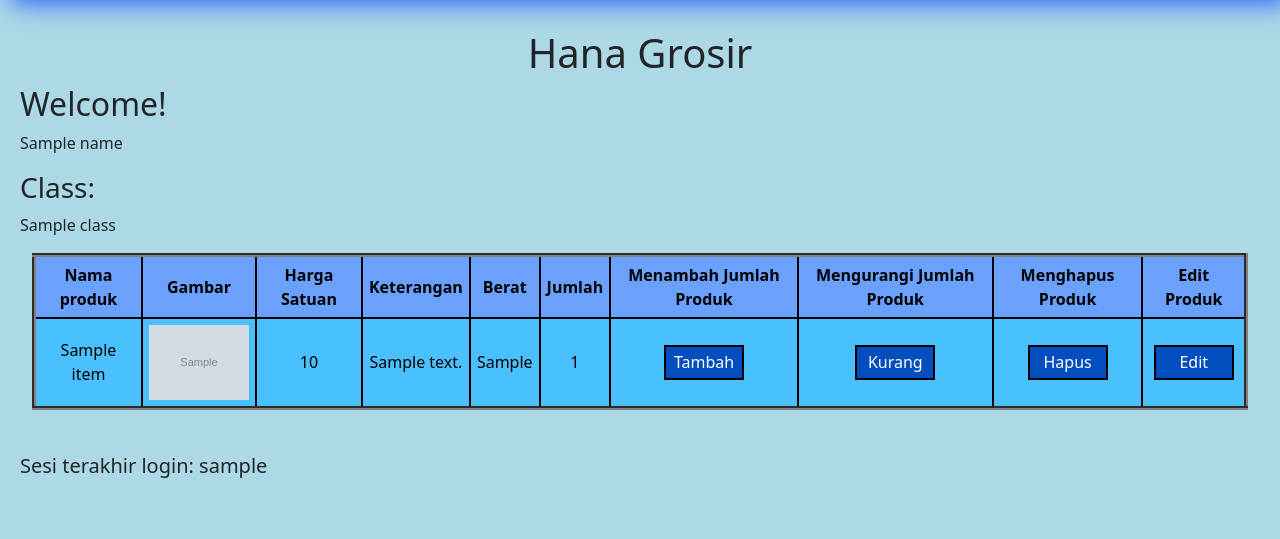
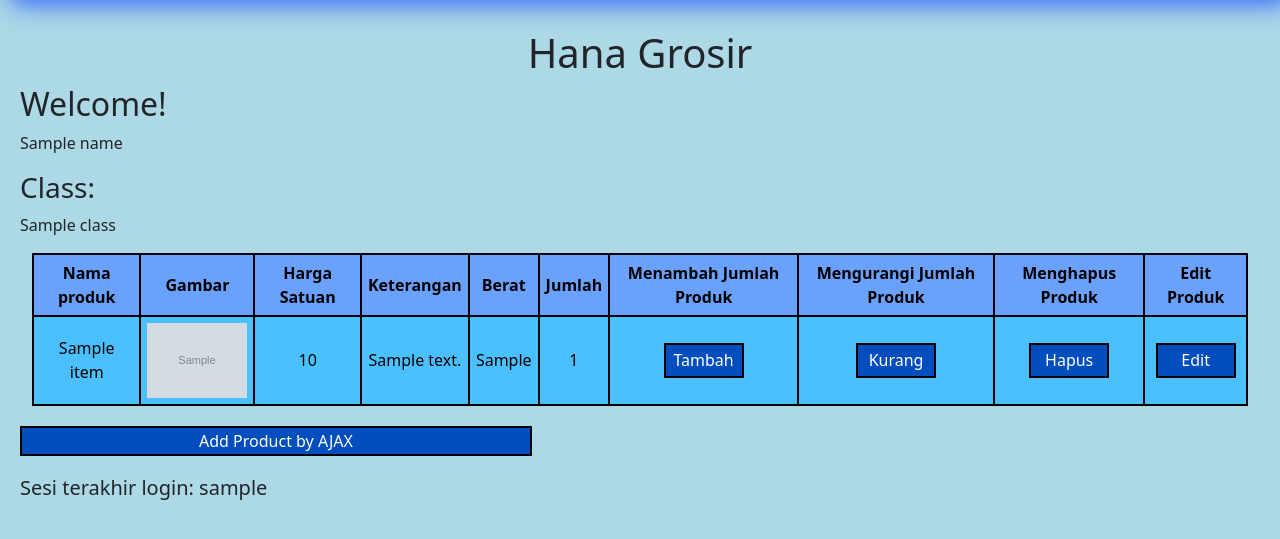
Before and after one commit to catherinehana/Tugas02PBP, a Django app: template main/templates/main.html in a window 1280 px wide. Shown: the part 71-610 px from the top of the page. Run offline with Django 4.2, Linux system fonts and the light colour scheme; tables that the repository leaves empty hold one stand-in row (values such as "Sample post"); the template is opened without the code that fills it: values that come from a table or form of the project are taken from there, most other values are stand-ins (such as "Sample title", 1, 10 or a date in 2020); grey boxes marked "Sample" are stand-in pictures.

Commit message:
percobaan pertama

```diff
--- a/main/templates/main.html
+++ b/main/templates/main.html
@@ -63,6 +63,18 @@
         width: 80px;
         height: 35px;
         color: white;
+      }
+
+      .ajax-button {
+        background-color: #024ebf;
+        border: 2px solid black;
+        cursor: pointer;
+        font-size: 16px;
+        width: 40%;
+        height: 30%;
+        color: white;
+        margin-left: 20px;
+        margin-top: 20px;
       }
 
       .add-product-button {
@@ -138,57 +150,52 @@
     <h3>Class:</h3>
     <p>{{class}}</p>
     <table border="4" cellspacing="10" cellpadding="10">
-      <tr>
-        <th>Nama produk</th>
-        <th>Gambar</th>
-        <th>Harga Satuan</th>
-        <th>Keterangan</th>
-        <th>Berat</th>
-        <th>Jumlah</th>
-        <th>Menambah Jumlah Produk</th>
-        <th>Mengurangi Jumlah Produk</th>
-        <th>Menghapus Produk</th>
-        <th>Edit Produk</th>
-      </tr>
-      {% for product in products %}
-      <tr>
-        <td>{{product.name}}</td>
-        <td><img src="{{ product.picture }}" width="150" /></td>
-        <td>{{product.price}}</td>
-        <td>{{product.description}}</td>
-        <td>{{product.weight}}</td>
-        <td>{{product.ammount}}</td>
-        <td align="center">
-          <form method="post" action="{% url 'main:show_main' %}">
-            {% csrf_token %}
-            <input type="hidden" name="id_item" value="{{ product.id }}" />
-            <input type="hidden" name="action" value="increase" />
-            <button type="submit" class="action-button">Tambah</button>
-          </form>
-        </td>
-        <td align="center">
-          <form method="post" action="{% url 'main:show_main' %}">
-            {% csrf_token %}
-            <input type="hidden" name="id_item" value="{{ product.id }}" />
-            <input type="hidden" name="action" value="decrease" />
-            <button type="submit" class="action-button">Kurang</button>
-          </form>
-        </td>
-        <td align="center">
-          <form method="post" action="{% url 'main:show_main' %}">
-            {% csrf_token %}
-            <input type="hidden" name="id_item" value="{{ product.id }}" />
-            <input type="hidden" name="action" value="delete" />
-            <button type="submit" class="action-button">Hapus</button>
-          </form>
-        </td>
-        <td>
-          <a href="{% url 'main:edit_product' product.pk %}">
-            <button class="action-button">Edit</button>
-          </a>
-        </td>
-      </tr>
-      {% endfor %}
+      <table id="product_table"></table>
+      <div class="modal fade" id="exampleModal" tabindex="-1" aria-labelledby="exampleModalLabel" aria-hidden="true">
+        <div class="modal-dialog">
+            <div class="modal-content">
+                <div class="modal-header">
+                    <h1 class="modal-title fs-5" id="exampleModalLabel">Add New Product</h1>
+                    <button type="button" class="btn-close" data-bs-dismiss="modal" aria-label="Close"></button>
+                </div>
+                <div class="modal-body">
+                    <form id="form" onsubmit="return false;">
+                        {% csrf_token %}
+                        <div class="mb-3">
+                            <label for="name" class="col-form-label">Name:</label>
+                            <input type="text" class="form-control" id="name" name="name"></input>
+                        </div>
+                        <div class="mb-3">
+                          <label for="picture" class="col-form-label">Picture:</label>
+                          <input type="url" class="form-control" id="picture" name="picture"></input>
+                      </div>
+                        <div class="mb-3">
+                            <label for="price" class="col-form-label">Price:</label>
+                            <input type="number" class="form-control" id="price" name="price"></input>
+                        </div>
+                        <div class="mb-3">
+                            <label for="description" class="col-form-label">Description:</label>
+                            <textarea class="form-control" id="description" name="description"></textarea>
+                        </div>
+                        <div class="mb-3">
+                          <label for="weight" class="col-form-label">Weight:</label>
+                          <input type="text" class="form-control" id="weight" name="weight"></input>
+                      </div>
+                      <div class="mb-3">
+                        <label for="ammount" class="col-form-label">Ammount:</label>
+                        <input type="number" class="form-control" id="ammount" name="ammount"></input>
+                    </div>
+
+                    </form>
+                </div>
+                <div class="modal-footer">
+                    <button type="button" class="btn btn-secondary" data-bs-dismiss="modal">Close</button>
+                    <button type="button" class="btn btn-primary" id="button_add" data-bs-dismiss="modal">Add Product</button>
+                </div>
+            </div>
+        </div>
+    </div>
+    <button type="button" class="ajax-button" data-bs-toggle="modal" data-bs-target="#exampleModal">Add Product by AJAX</button>
     </table>
     <br />
 
@@ -202,4 +209,92 @@
     </a> -->
   </body>
 </html>
+<script>
+  const csrftoken = document.querySelector('[name=csrfmiddlewaretoken]').value;
+
+  async function getProducts() {
+    return fetch("{% url 'main:get_product_json' %}").then((res) => res.json());
+  }
+  async function refreshProducts() {
+    console.log('haloo');
+    document.getElementById("product_table").innerHTML = "";
+    const products = await getProducts();
+    console.log(products);
+    let htmlString = `<tr>
+        <th>Nama produk</th>
+        <th>Gambar</th>
+        <th>Harga Satuan</th>
+        <th>Keterangan</th>
+        <th>Berat</th>
+        <th>Jumlah</th>
+        <th>Menambah Jumlah Produk</th>
+        <th>Mengurangi Jumlah Produk</th>
+        <th>Menghapus Produk</th>
+        <th>Edit Produk</th>
+        </tr>`;
+    products.forEach((item) => {
+      htmlString += `\n<tr>
+            <td>${item.fields.name}</td>
+            <td> <img src="${item.fields.picture}" width="150" /> </td>
+            <td>${item.fields.price}</td>
+            <td>${item.fields.description}</td>
+            <td>${item.fields.weight}</td>
+            <td>${item.fields.ammount}</td>
+            <td align="center">
+              <a href="increase_product/${item.pk}">
+                <button class="action-button">Tambah</button>
+            </a>
+            </td>
+            <td align="center">
+              <a href="decrease_product/${item.pk}">
+                <button class="action-button">Kurang</button>
+            </a>
+            </td>
+            <td align="center">
+              <a href="delete_product/${item.pk}">
+                <button class="action-button">Hapus</button>
+            </a>
+            </td>
+            <td>
+                <a href="edit-product/${item.pk}">
+                    <button class="action-button">Edit</button>
+                </a>
+            </td>
+
+        </tr>`;
+    });
+
+    document.getElementById("product_table").innerHTML = htmlString;
+
+  }
+
+  function addProduct() {
+    console.log('add');
+    const form = new FormData()
+    form.append('name', document.querySelector('#name').value)
+    form.append('picture', document.querySelector('#picture').value)
+    form.append('price', document.querySelector('#price').value)
+    form.append('description', document.querySelector('#description').value)
+    form.append('weight', document.querySelector('#weight').value)
+    form.append('ammount', document.querySelector('#ammount').value)
+
+    fetch("{% url 'main:add_product_ajax' %}", {
+      method: "POST",
+      headers: {
+        headers: {'X-CSRFToken': csrftoken},
+        mode: 'same-origin'
+      },
+      body: form
+    }).then(res => refreshProducts())
+
+    document.getElementById("form").reset()
+    return false
+  }
+
+// ATAS FUNGSI
+
+
+  document.getElementById("button_add").onclick = addProduct
+  refreshProducts();
+</script>
 {% endblock content %}
--- a/main/urls.py
+++ b/main/urls.py
@@ -3,8 +3,8 @@ from main.views import show_main, create_product, show_xml, show_json, show_xml_
 from main.views import register
 from main.views import login_user
 from main.views import logout_user
-from main.views import edit_product
-# from main.views import mengurangi_ammount, menambah_ammount, delete_product
+from main.views import edit_product, get_product_json, add_product_ajax
+from main.views import increase_product, decrease_product, delete_product
 
 app_name = 'main'
 
@@ -19,4 +19,9 @@ urlpatterns = [
     path('login/', login_user, name='login'),
     path('logout/', logout_user, name='logout'),
     path('edit-product/<int:id>', edit_product, name='edit_product'),
+    path('get-product/', get_product_json, name='get_product_json'),
+    path('create-product-ajax/', add_product_ajax, name='add_product_ajax'),
+    path('increase_product/<int:id>', increase_product, name='increase_product'),
+    path('decrease_product/<int:id>', decrease_product, name='decrease_product'),
+    path('delete_product/<int:id>', delete_product, name='delete_product'),
 ]
--- a/main/views.py
+++ b/main/views.py
@@ -14,36 +14,37 @@ from django.contrib.auth.decorators import login_required
 import datetime
 from django.http import HttpResponseRedirect
 from django.urls import reverse
-
+from django.views.decorators.csrf import csrf_exempt
 
 
 # Create your views here.
 @login_required(login_url='/login')
 def show_main(request):
     products = Item.objects.filter(user=request.user)
-    if request.method == 'POST':
-        id_item = request.POST.get('id_item')
-        action = request.POST.get('action')
+    # if request.method == 'POST':
+    #     id_item = request.POST.get('id_item')
+    #     action = request.POST.get('action')
 
-        if action == 'increase':
-            product = Item.objects.get(id=id_item)
-            product.ammount += 1
-            product.save()
-        elif action == 'decrease':
-            product = Item.objects.get(id=id_item)
-            if product.ammount > 0:
-                product.ammount -= 1
-                product.save()
-        elif action == 'delete':
-            product = Item.objects.get(id=id_item)
-            product.delete()
-            return HttpResponseRedirect(reverse(('main:show_main')))
+        # if action == 'increase':
+        #     product = Item.objects.get(id=id_item)
+        #     product.ammount += 1
+        #     product.save()
+        # elif action == 'decrease':
+        #     product = Item.objects.get(id=id_item)
+        #     if product.ammount > 0:
+        #         product.ammount -= 1
+        #         product.save()
+        # elif action == 'delete':
+        #     product = Item.objects.get(id=id_item)
+        #     product.delete()
+        #     return HttpResponseRedirect(reverse(('main:show_main')))
 
     context = {
         'name': request.user.username,
         'class': 'PBP B',
         'products': products,
         'last_login': request.COOKIES['last_login'],
+
     }
 
     return render(request, "main.html", context)
@@ -109,6 +110,28 @@ def logout_user(request):
     response.delete_cookie('last_login')
     return response
 
+def get_product_json(request):
+    product_item = Item.objects.all()
+    return HttpResponse(serializers.serialize('json', product_item))
+
+@csrf_exempt
+def add_product_ajax(request):
+    if request.method == 'POST':
+        name = request.POST.get("name")
+        price = request.POST.get("price")
+        description = request.POST.get("description")
+        ammount = request.POST.get('ammount')
+        picture = request.POST.get('picture')
+        weight = request.POST.get('weight')
+        user = request.user
+
+        new_product = Item(name=name, price=price, description=description, user=user, ammount=ammount, picture=picture, weight=weight)
+        new_product.save()
+
+        return HttpResponse(b"CREATED", status=201)
+    else:
+        return HttpResponseNotFound()
+
 def edit_product(request, id):
     # Get product berdasarkan ID
     product = Item.objects.get(pk = id)
@@ -123,3 +146,22 @@ def edit_product(request, id):
 
     context = {'form': form}
     return render(request, "edit_product.html", context)
+
+def increase_product(request, id):
+    product = Item.objects.get(pk = id)
+    product.ammount += 1
+    product.save()
+    return HttpResponseRedirect(reverse('main:show_main'))
+
+def decrease_product(request, id):
+    product = Item.objects.get(pk = id)
+    if product.ammount > 0:
+        product.ammount -= 1
+        product.save()
+    return HttpResponseRedirect(reverse('main:show_main'))
+
+
+def delete_product(request, id):
+    product = Item.objects.get(pk = id)
+    product.delete()
+    return HttpResponseRedirect(reverse('main:show_main'))
--- a/templates/base.html
+++ b/templates/base.html
@@ -20,5 +20,15 @@
   </head>
   <body>
     {% block content %} {% endblock content %}
+    <script
+      src="https://cdn.jsdelivr.net/npm/@popperjs/core@2.11.8/dist/umd/popper.min.js"
+      integrity="sha384-I7E8VVD/ismYTF4hNIPjVp/Zjvgyol6VFvRkX/vR+Vc4jQkC+hVqc2pM8ODewa9r"
+      crossorigin="anonymous"
+    ></script>
+    <script
+      src="https://cdn.jsdelivr.net/npm/bootstrap@5.3.2/dist/js/bootstrap.min.js"
+      integrity="sha384-BBtl+eGJRgqQAUMxJ7pMwbEyER4l1g+O15P+16Ep7Q9Q+zqX6gSbd85u4mG4QzX+"
+      crossorigin="anonymous"
+    ></script>
   </body>
 </html>
```
